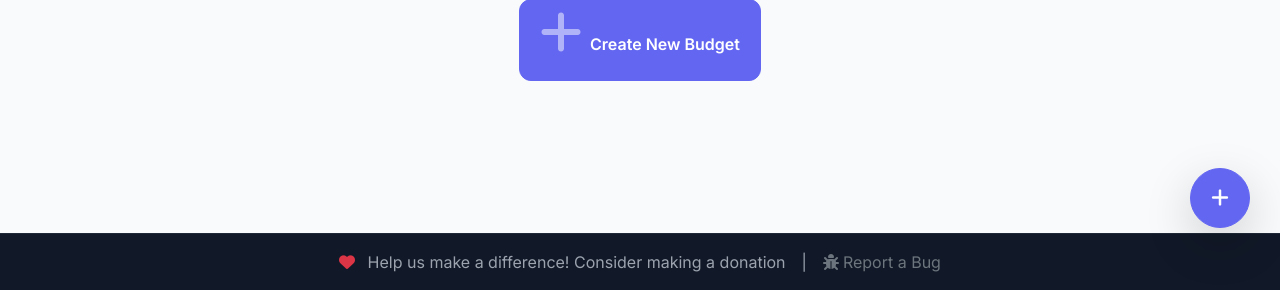
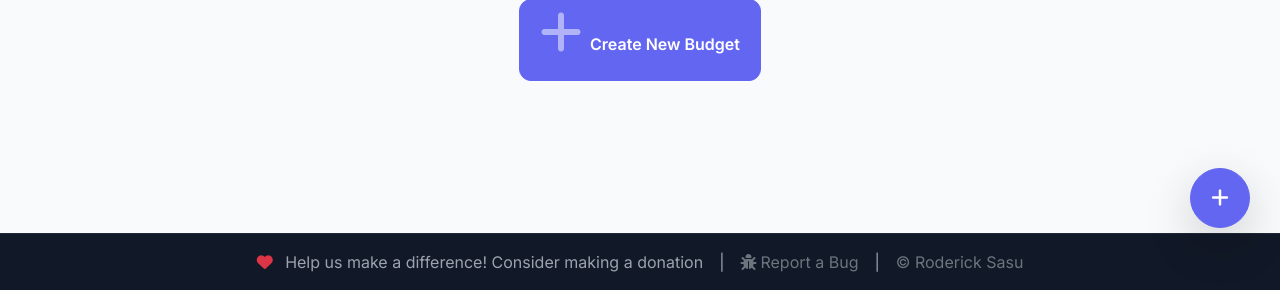
Before and after one commit to Roderick47/wikonomi, a Django app: page /budget/ in a window 1280 px wide. Shown: the part 542-832 px from the top of the page. Run offline with Django 3.2, Linux system fonts and the light colour scheme; a user stored in the database is signed in; data comes from the database, SQL or seed files in the repository; some libraries are stand-ins or nearby versions.

Commit message:
Update footer copyright

```diff
--- a/Home/templates/Home/base.html
+++ b/Home/templates/Home/base.html
@@ -517,6 +517,8 @@
             <a href="{% url 'Report:bug' %}" class="text-muted text-decoration-none mt-2 mt-md-0">
                 <i class="fas fa-bug me-1"></i>Report a Bug
             </a>
+            <span class="mx-3 d-none d-md-inline">|</span>
+            <span class="text-muted mt-2 mt-md-0">&copy; Roderick Sasu</span>
           </div>
         </div>
       </footer>
```
